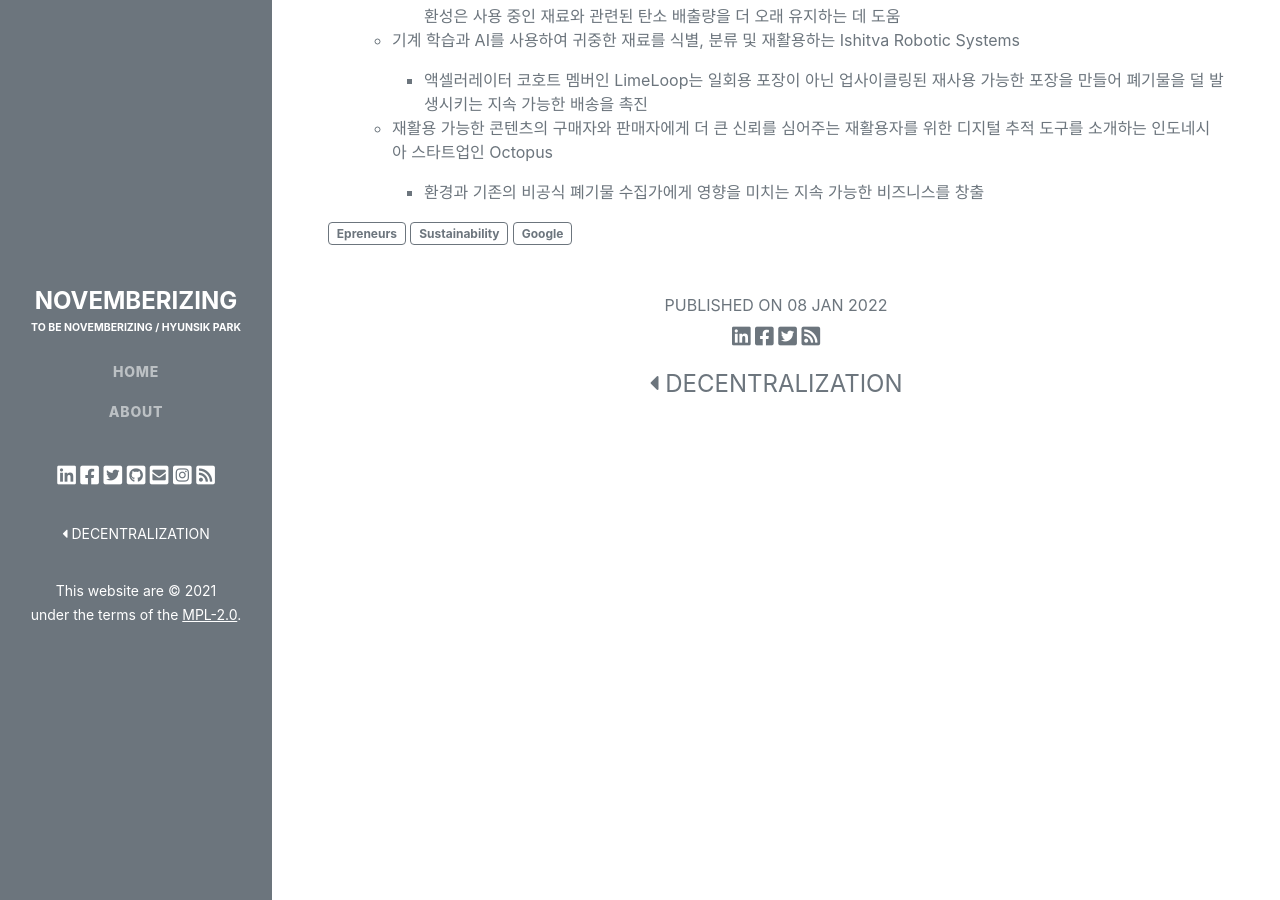
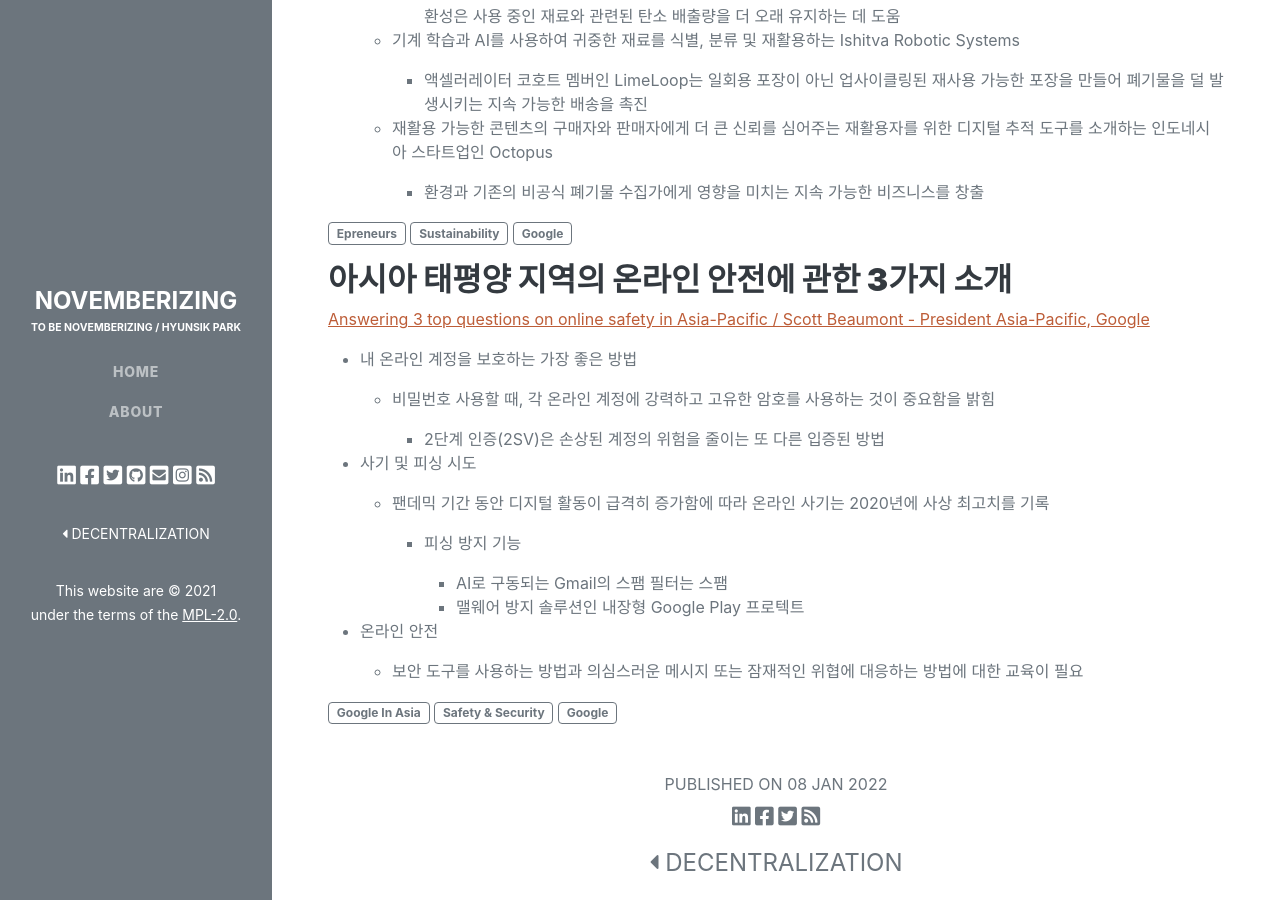
Before and after one commit to novemberizing/novemberizing.github.io, a Jekyll site: the page built from _posts/2023-02-07-NewsXDailyBrief.md, in a window 1280 px wide and 900 px high, scrolled down 1038 px. Built offline with Jekyll 4.4.1, drawn with Linux system fonts in a browser that asks for light colours.

Commit message:
업데이트

```diff
--- a/_posts/2023-02-07-NewsXDailyBrief.md
+++ b/_posts/2023-02-07-NewsXDailyBrief.md
@@ -61,3 +61,30 @@
 <span class="badge badge-outline-secondary">Epreneurs</span>
 <span class="badge badge-outline-secondary">Sustainability</span>
 <span class="badge badge-outline-secondary">Google</span>
+
+### __아시아 태평양 지역의 온라인 안전에 관한 3가지 소개__
+
+[Answering 3 top questions on online safety in Asia-Pacific / Scott Beaumont - President Asia-Pacific, Google](https://www.blog.google/around-the-globe/google-asia/answering-3-top-questions-on-online-safety-in-asia-pacific/)
+
+- 내 온라인 계정을 보호하는 가장 좋은 방법
+
+    - 비밀번호 사용할 때, 각 온라인 계정에 강력하고 고유한 암호를 사용하는 것이 중요함을 밝힘
+
+        - 2단계 인증(2SV)은 손상된 계정의 위험을 줄이는 또 다른 입증된 방법
+
+- 사기 및 피싱 시도
+
+    - 팬데믹 기간 동안 디지털 활동이 급격히 증가함에 따라 온라인 사기는 2020년에 사상 최고치를 기록
+
+        - 피싱 방지 기능
+
+            - AI로 구동되는 Gmail의 스팸 필터는 스팸
+            - 맬웨어 방지 솔루션인 내장형 Google Play 프로텍트
+
+- 온라인 안전
+
+    - 보안 도구를 사용하는 방법과 의심스러운 메시지 또는 잠재적인 위협에 대응하는 방법에 대한 교육이 필요
+
+<span class="badge badge-outline-secondary">Google In Asia</span>
+<span class="badge badge-outline-secondary">Safety & Security</span>
+<span class="badge badge-outline-secondary">Google</span>
```
